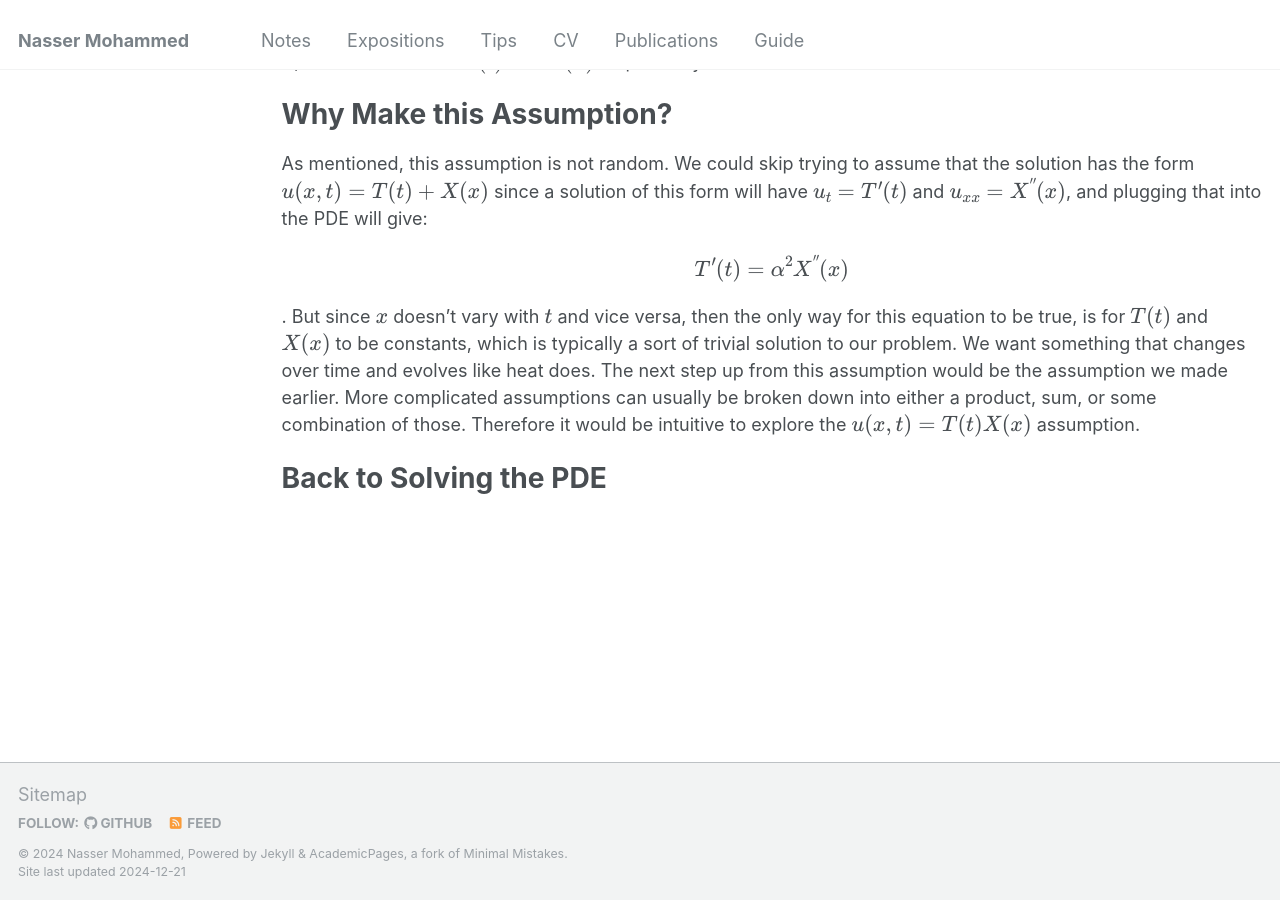
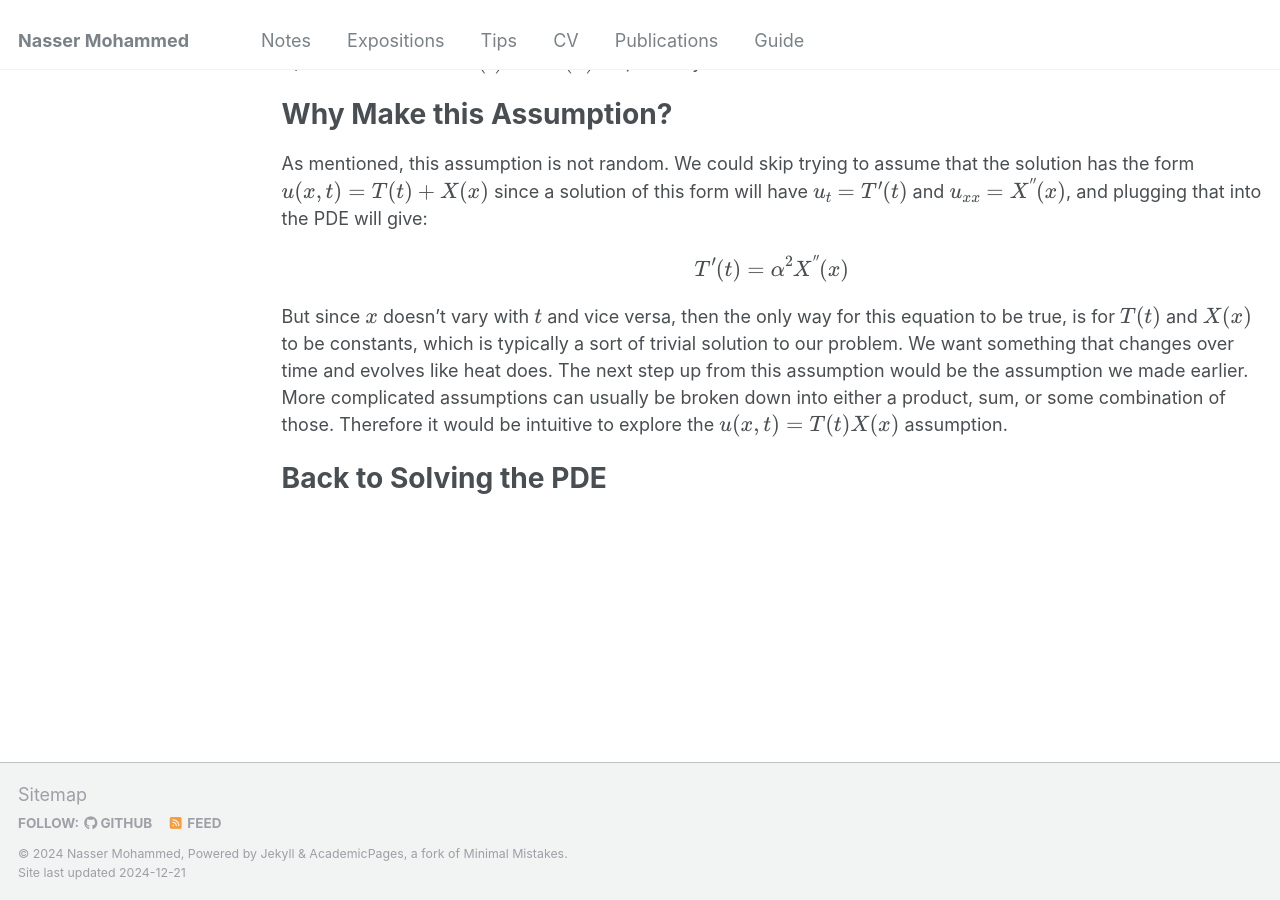
Before and after one commit to Nasser-Mohammed/Nasser-Mohammed.github.io, a Jekyll site: the page built from _pages/notes/pde/heatequation.md, in a window 1280 px wide and 900 px high, scrolled down 928 px. Built offline with Jekyll 4.4.1, drawn with Linux system fonts in a browser that asks for light colours.

Commit message:
Update heatequation.md

```diff
--- a/_pages/notes/pde/heatequation.md
+++ b/_pages/notes/pde/heatequation.md
@@ -26,7 +26,7 @@ We begin by making an assumption, this assumption is not random and does come fr
 
 Why Make this Assumption?
 =====
-As mentioned, this assumption is not random. We could skip trying to assume that the solution has the form \\(u(x,t) = T(t) + X(x)\\) since a solution of this form will have \\(u_t = T'(t)\\) and \\(u_{xx} = X^{\''}(x)\\), and plugging that into the PDE will give: \\[T'(t) =\alpha^2X^{\''}(x)\\]. But since \\(x\\) doesn't vary with \\(t\\) and vice versa, then the only way for this equation to be true, is for \\(T(t)\\) and \\(X(x)\\) to be constants, which is typically a sort of trivial solution to our problem. We want something that changes over time and evolves like heat does. The next step up from this assumption would be the assumption we made earlier. More complicated assumptions can usually be broken down into either a product, sum, or some combination of those. Therefore it would be intuitive to explore the \\(u(x,t) = T(t)X(x)\\) assumption.
+As mentioned, this assumption is not random. We could skip trying to assume that the solution has the form \\(u(x,t) = T(t) + X(x)\\) since a solution of this form will have \\(u_t = T'(t)\\) and \\(u_{xx} = X^{\''}(x)\\), and plugging that into the PDE will give: \\[T'(t) =\alpha^2X^{\''}(x)\\] But since \\(x\\) doesn't vary with \\(t\\) and vice versa, then the only way for this equation to be true, is for \\(T(t)\\) and \\(X(x)\\) to be constants, which is typically a sort of trivial solution to our problem. We want something that changes over time and evolves like heat does. The next step up from this assumption would be the assumption we made earlier. More complicated assumptions can usually be broken down into either a product, sum, or some combination of those. Therefore it would be intuitive to explore the \\(u(x,t) = T(t)X(x)\\) assumption.
 
 Back to Solving the PDE
 =====
```
